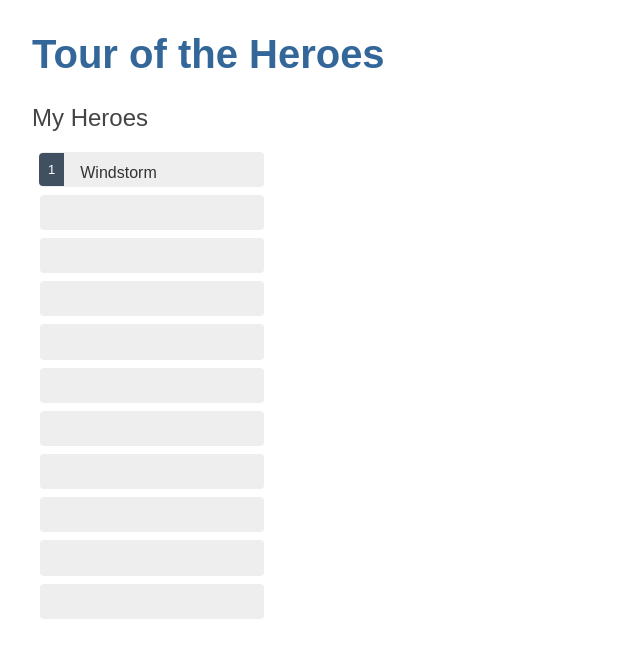
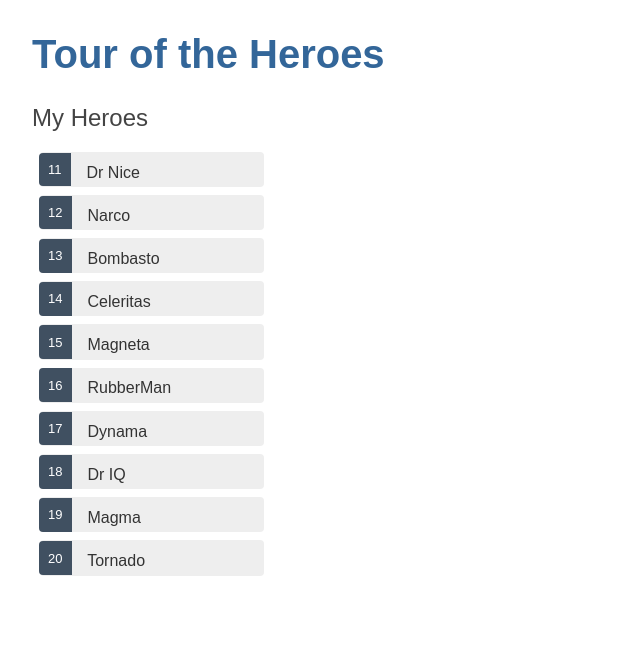
Before and after one commit to safdarlp/Tour-of-the-heroes, an Angular app: page / in a window 1280 px wide. Shown: the top 658 px of the page, without its empty margins (0-640 px from the left). Built offline with nearby package versions, Linux system fonts and the light colour scheme.

Commit message:
Style the selected hero

```diff
--- a/src/app/heroes/heroes.component.html
+++ b/src/app/heroes/heroes.component.html
@@ -1,7 +1,19 @@
 <h2>My Heroes</h2>
 <ul class="heroes">
-  <li>
+  <li *ngFor="let hero of heroes"
+    [class.selected]="hero === selectedHero"
+    (click)="onSelect(hero)">
     <span class="badge">{{hero.id}}</span> {{hero.name}}
   </li>
-  <li *ngFor="let hero of heroes" (click)="onSelect(hero)">
 </ul>
+
+<div *ngIf="selectedHero">
+
+  <h2>{{selectedHero.name | uppercase}} Details</h2>
+  <div><span>id: </span>{{selectedHero.id}}</div>
+  <div>
+    <label for="hero-name">Hero name: </label>
+    <input id="hero-name" [(ngModel)]="selectedHero.name" placeholder="name">
+  </div>
+
+</div>
--- a/src/app/heroes/heroes.component.ts
+++ b/src/app/heroes/heroes.component.ts
@@ -1,28 +1,24 @@
 import { Component, OnInit } from '@angular/core';
+import { Hero } from '../hero';
 import { HEROES } from '../mock-heroes';
-import { Hero } from '../hero';
 
 @Component({
   selector: 'app-heroes',
   templateUrl: './heroes.component.html',
   styleUrls: ['./heroes.component.css']
 })
+
 export class HeroesComponent implements OnInit {
-  hero: Hero = {
-    id: 1,
-    name: 'Windstorm'
-  };
 
   heroes = HEROES;
-
   selectedHero?: Hero;
-  onSelect(hero: Hero): void {
-  this.selectedHero = hero;
-  }
 
   constructor() { }
 
   ngOnInit() {
   }
 
+  onSelect(hero: Hero): void {
+    this.selectedHero = hero;
+  }
 }
```
